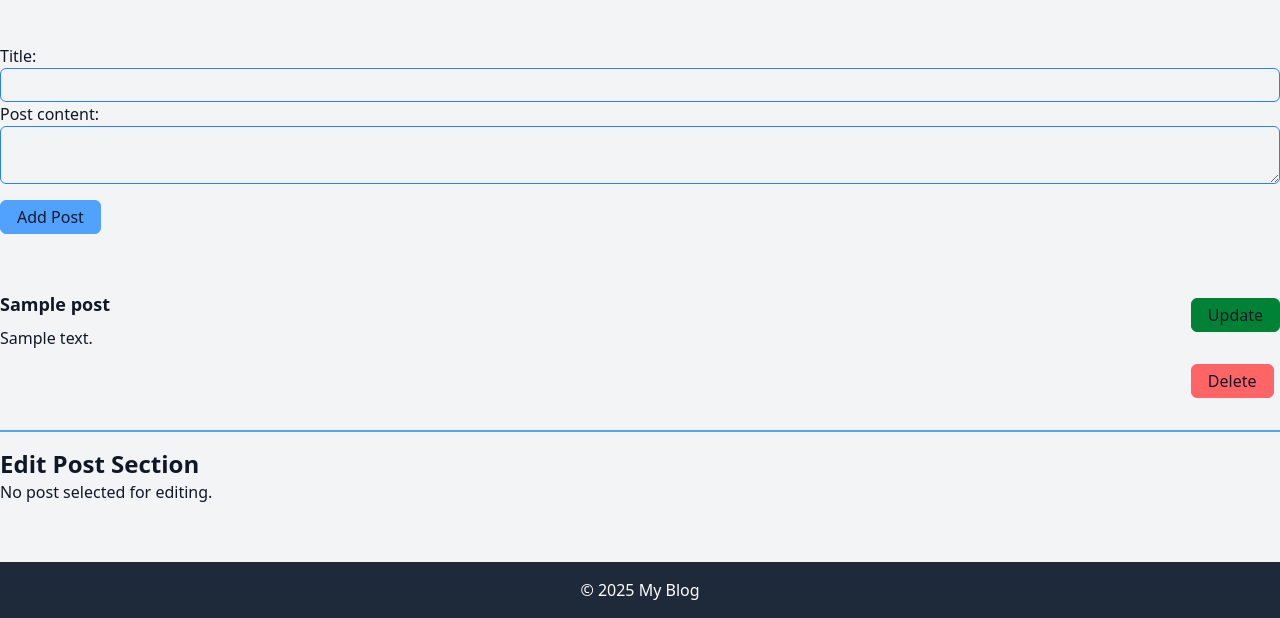
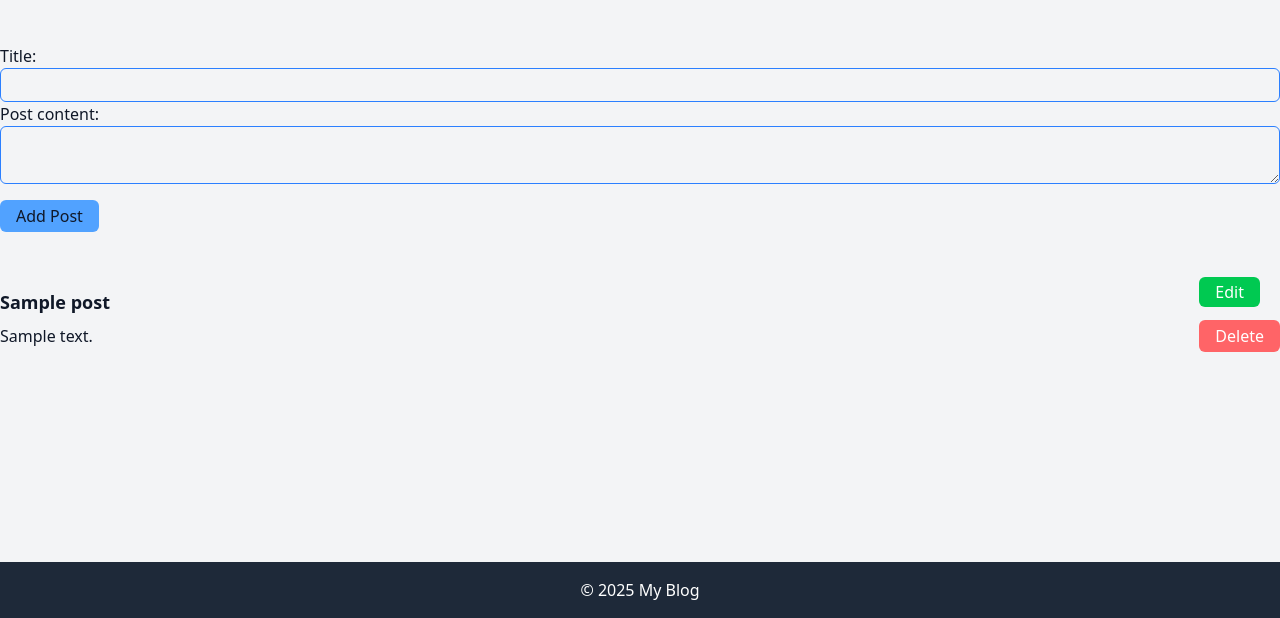
Before and after one commit to g-i-kala/php-simple-blog-mvc, a PHP site: template app/views/dashboard.view.php in a window 1280 px wide. Shown: the part 182-800 px from the top of the page. Run offline with PHP 8.4, Linux system fonts and the light colour scheme; the visitor is signed in with stand-in values (Sample User, id 1); the template is opened without the code that fills it: most values are stand-ins (such as "Sample title", 1, 10 or a date in 2020); style sheets or scripts are compiled from the project's sources.

Commit message:
refactor: updated dashboard to redirect to post-edit.view

```diff
--- a/app/controllers/taskController.php
+++ b/app/controllers/taskController.php
@@ -97,8 +97,8 @@ class TaskController {
     public function handlePostUpdate() {
         if ($_SERVER['REQUEST_METHOD'] === 'POST' && isset($_POST['action']) && ($_POST['action'] === 'update_post')) {
             $post_id = $_POST['post_id'];
-            $title = $_POST['title'];
-            $content = $_POST['content'];
+            $title = trim($_POST['title']);
+            $content = trim($_POST['content']);
 
             if ($this->updatePost($post_id, $title, $content)) {
                 header("Location: /dashboard");
--- a/app/views/dashboard.view.php
+++ b/app/views/dashboard.view.php
@@ -25,7 +25,7 @@ ob_start();
             <label for="content">Post content:</label>
             <textarea name="content" id="content" class="input__textarea border-1 border-blue-500 rounded-md px-2 py-1" required></textarea>
 
-            <button type="submit" id="add_post" name="add_post" class="btn size-fit my-4 px-4 py-1 border-1 border-blue-400 bg-blue-400 hover:bg-blue-200 rounded-md hover:cursor-pointer">Add Post</button>
+            <button type="submit" id="add_post" name="add_post" class="btn size-fit my-4 px-4 py-1 bg-blue-400 hover:bg-blue-200 rounded-md hover:cursor-pointer">Add Post</button>
         </form>
 
     </div>
@@ -38,45 +38,18 @@ ob_start();
                         <h2 class="text-lg font-bold py-2"><?= htmlspecialchars($post['title']); ?></h2>
                         <p class="text-normal"><?= htmlspecialchars($post['content']); ?></p>
                     </div>
-                    <div class="post__edit flex flex-col">
-                        <form action="/update_post_inline" method="POST" id="update_post_inline" class="">
-                            <input type=hidden name="post_id" value="<?php echo htmlspecialchars($post['id']) ?>">
-                            <button type="submit" name="action" value="update_post_inline" class="update btn size-fit my-4 px-4 py-1 border-1 border-green-700 bg-green-700 hover:bg-green-400 rounded-md hover:cursor-pointer">Update</button>
-                        </form>
+                    <div class="post__edit flex flex-col text-white">
+                        <div class="w-full">
+                            <a href='/post/edit' class="w-full my-4 px-4 py-1 bg-green-500 hover:bg-green-400 rounded-md hover:cursor-pointer">Edit</a>
+                        </div>
                         <form action="/delete_post" method="POST" id="delete_post" class="">
                             <input type=hidden name="post_id" value="<?php echo htmlspecialchars($post['id']) ?>">
-                            <button type="submit" name="delete_post" class="delete btn size-fit my-4 px-4 py-1 border-1 border-red-400 bg-red-400 hover:bg-red-600 rounded-md hover:cursor-pointer">Delete</button>
+                            <button type="submit" name="delete_post" class="my-4 px-4 py-1 bg-red-400 hover:bg-red-600 rounded-md hover:cursor-pointer">Delete</button>
                         </form>
                     </div>
                 </div>
             <?php endforeach; ?>
         </div>
-
-        <div id="edit__post__section" class="post__edit__modal">
-        <h1 class="text-2xl font-bold pt-4 border-t-2 border-blue-400">Edit Post Section</h1>
-            <?php if (isset($_SESSION['edit_post_data'])): ?>
-                <?php $edit_post = $_SESSION['edit_post_data']?>
-                <h1 class="text-xl font-bold pt-4">Edit <?= $edit_post['title'] ?> post</h1>
-                <form action="/update_post" method="POST"  id="update_post" name="update_post" class="flex flex-col">
-                    <input type="hidden" name="post_id" value="<?php echo htmlspecialchars($post['id']); ?>">
-                    <label for="title">Title:</label>
-                    <input type="text" name="title" id="title" value="<?php echo htmlspecialchars($edit_post['title']); ?>" class="input__field border-1 border-blue-500 rounded-md px-2 py-1" required>
-
-                    <label for="content">Post content:</label>
-                    <textarea name="content" id="content" class="input__textarea border-1 border-blue-500 rounded-md px-2 py-1" required>
-                        <?php echo htmlspecialchars($edit_post['content']); ?>
-                    </textarea>
-
-                    <button type="submit" id="update_post" name="action" value="update_post" class="btn size-fit my-4 px-4 py-1 border-1 border-blue-400 bg-blue-400 hover:bg-blue-200 rounded-md hover:cursor-pointer">Update Post</button>
-                </form>
-
-            <?php unset($_SESSION['edit_post_data']); ?>
-            <?php else: ?>
-                <p>No post selected for editing.</p>
-            <?php endif; ?>
-        </div>
-
-
     </div>
 </div>
 
--- a/app/views/partials/head.view.php
+++ b/app/views/partials/head.view.php
@@ -5,6 +5,7 @@
     <meta name="viewport" content="width=device-width, initial-scale=1.0">
     <title><?= $title ?? 'My Blog' ?></title>
     <!-- <script src="https://unpkg.com/@tailwindcss/browser@4"></script> -->
-    <link href="./css/output.css" rel="stylesheet">
+    <!-- <link href="./css/output.css" rel="stylesheet"> -->
+    <script src="https://cdn.jsdelivr.net/npm/@tailwindcss/browser@4"></script>
 </head>
 <body class="flex flex-col min-h-screen bg-gray-100 text-gray-900">
```
Also changed, not shown: app/views/post-edit.view.php (added, +40 -0 lines), routes/web.php (+4 -3 lines).
